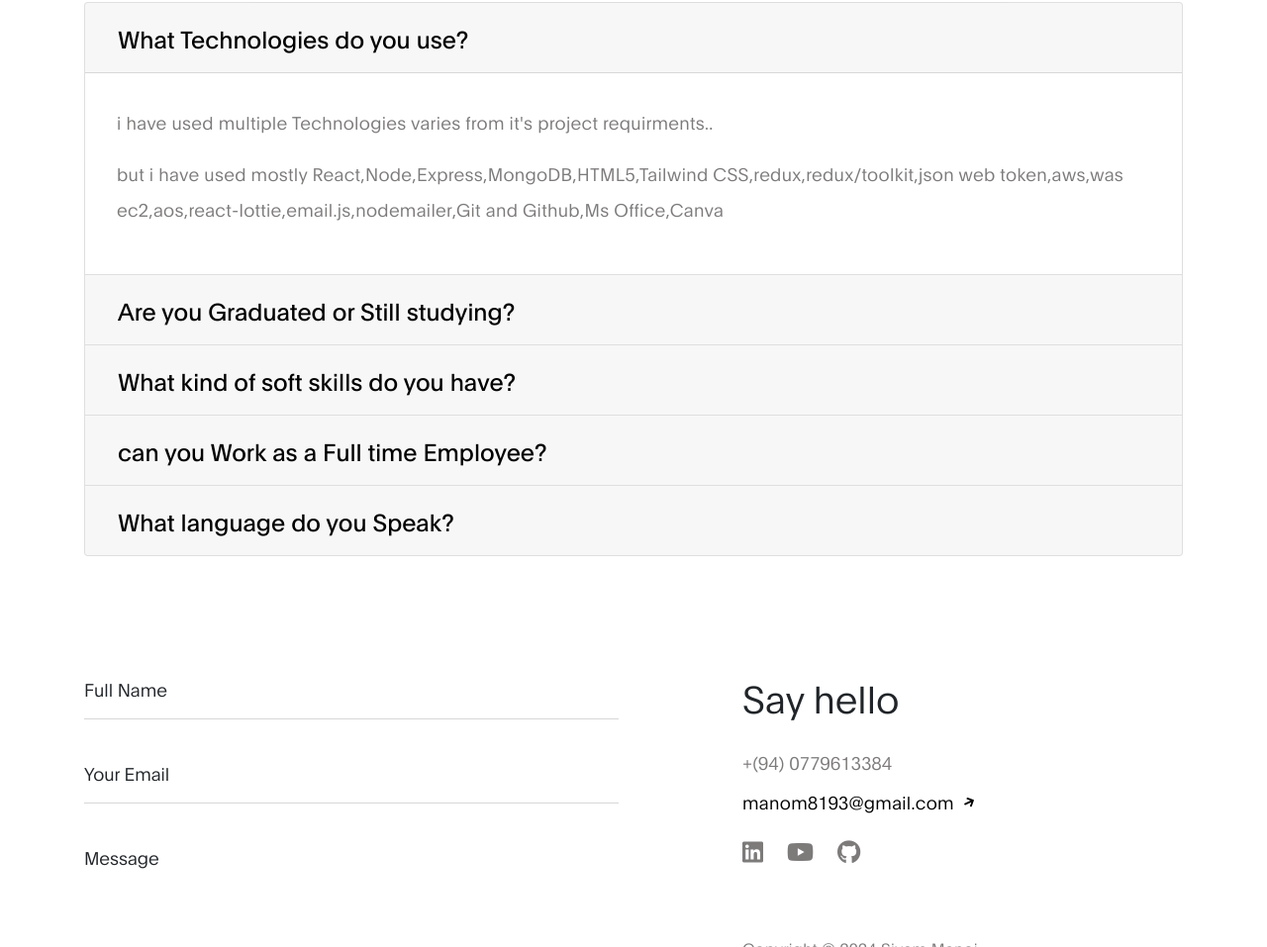
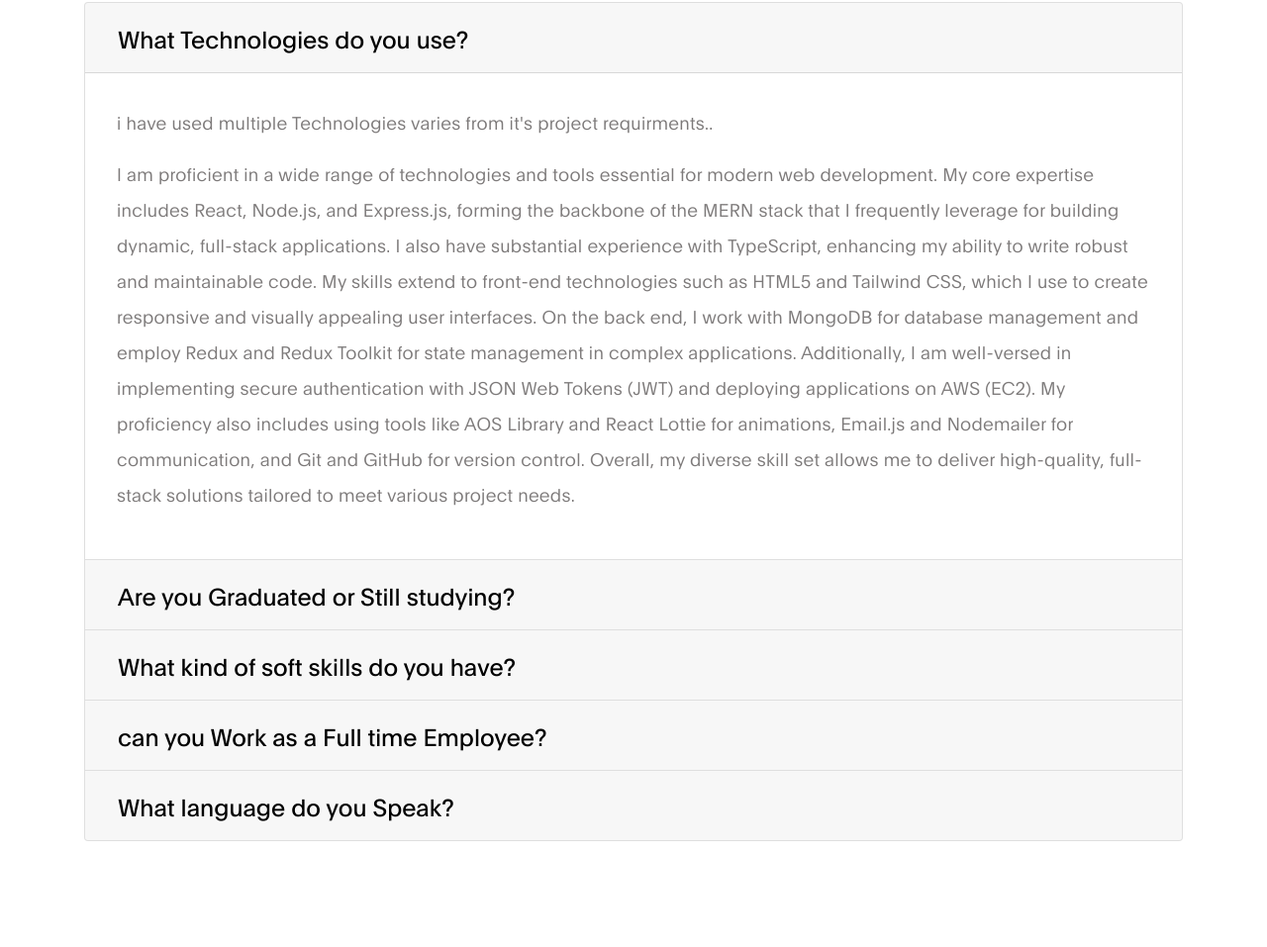
Before and after one commit to Sivam-Manoj/portfolio, a plain HTML site: page index.html in a window 1280 px wide. Shown: the part 4152-5109 px from the top of the page at 99% size. Drawn offline with nearby package versions, Linux system fonts and the light colour scheme.

Commit message:
cv updated

```diff
--- a/index.html
+++ b/index.html
@@ -66,7 +66,7 @@
 
           <div class="mt-lg-0 mt-3 mb-4 mb-lg-0">
             <a
-              href="https://drive.google.com/file/d/1BjkKRiQ1brUjpP5ttnyw9NiMKQQBxCzl/view?usp=sharing"
+              href="https://drive.google.com/drive/u/0/home"
               target="_blank"
               class="custom-btn btn"
               download
@@ -99,7 +99,7 @@
               <h1 class="hero-title">👋 Sivam Manoj, Full stack Developer</h1>
 
               <a
-                href="https://drive.google.com/file/d/1BjkKRiQ1brUjpP5ttnyw9NiMKQQBxCzl/view?usp=sharing"
+                href="https://drive.google.com/drive/u/0/home"
                 class="email-link"
               >
                 Download My CV
@@ -530,11 +530,27 @@
                     </p>
 
                     <p>
-                      but i have used mostly
-                      React,Node,Express,MongoDB,HTML5,Tailwind
-                      CSS,redux,redux/toolkit,json web token,aws,was
-                      ec2,aos,react-lottie,email.js,nodemailer,Git and Github,Ms
-                      Office,Canva
+                      I am proficient in a wide range of technologies and tools
+                      essential for modern web development. My core expertise
+                      includes React, Node.js, and Express.js, forming the
+                      backbone of the MERN stack that I frequently leverage for
+                      building dynamic, full-stack applications. I also have
+                      substantial experience with TypeScript, enhancing my
+                      ability to write robust and maintainable code. My skills
+                      extend to front-end technologies such as HTML5 and
+                      Tailwind CSS, which I use to create responsive and
+                      visually appealing user interfaces. On the back end, I
+                      work with MongoDB for database management and employ Redux
+                      and Redux Toolkit for state management in complex
+                      applications. Additionally, I am well-versed in
+                      implementing secure authentication with JSON Web Tokens
+                      (JWT) and deploying applications on AWS (EC2). My
+                      proficiency also includes using tools like AOS Library and
+                      React Lottie for animations, Email.js and Nodemailer for
+                      communication, and Git and GitHub for version control.
+                      Overall, my diverse skill set allows me to deliver
+                      high-quality, full-stack solutions tailored to meet
+                      various project needs.
                     </p>
                   </div>
                 </div>
```
